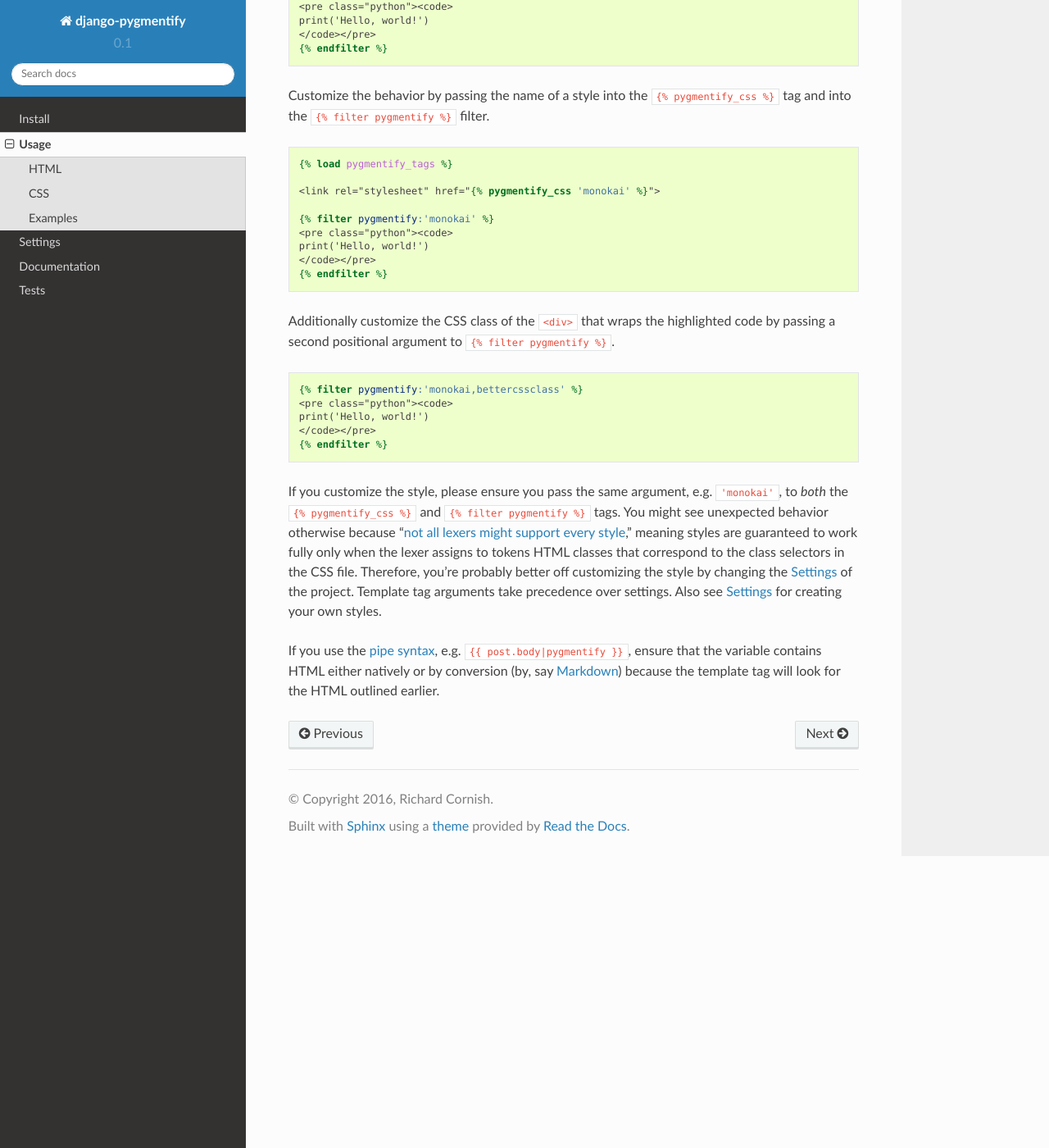
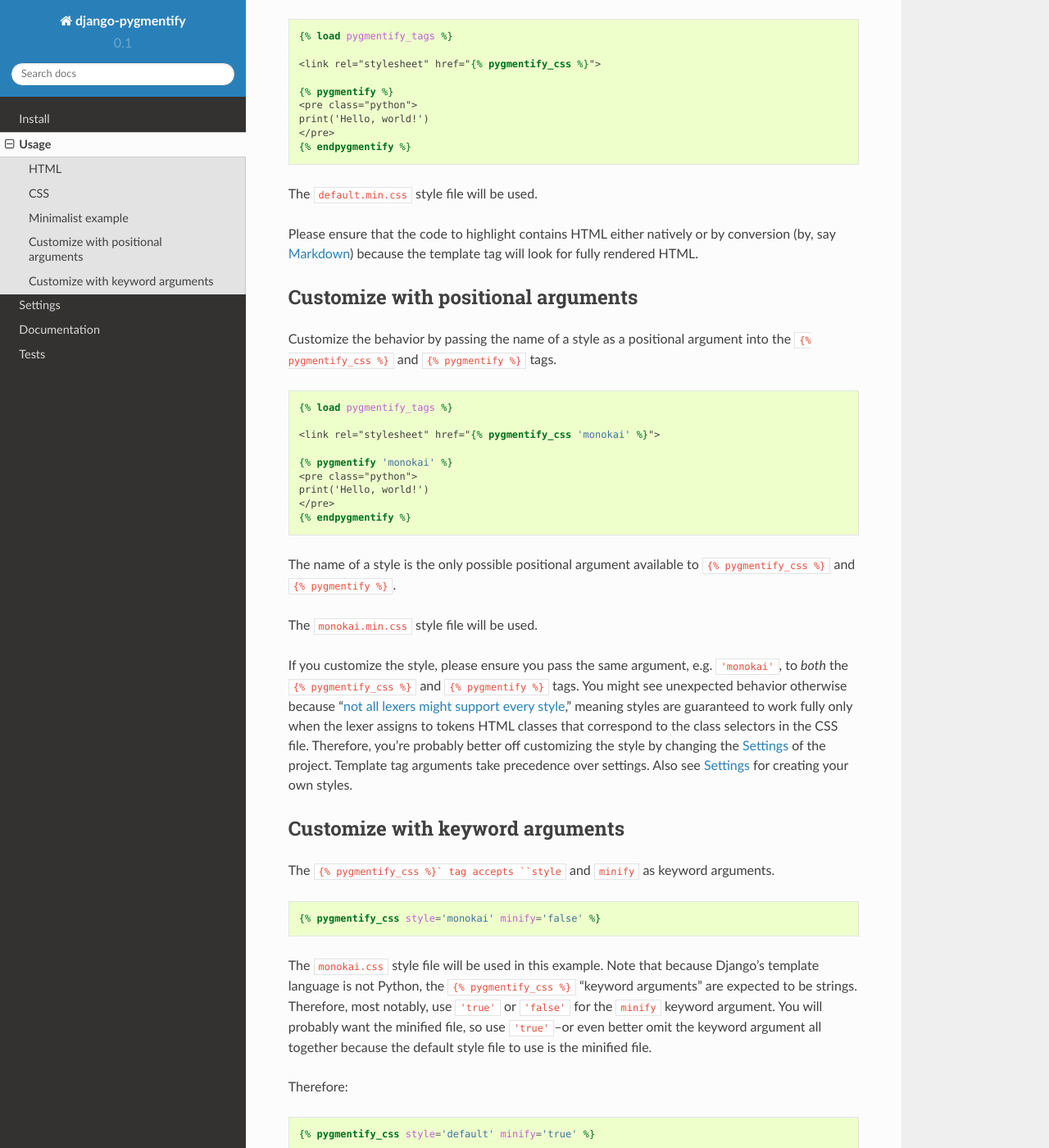
Before and after one commit to richardcornish/django-pygmentify, a Sphinx documentation site: the page built from docs/usage.rst, in a window 1280 px wide and 1400 px high, scrolled down 1781 px. Shown: the whole window at 82% size. Built offline with Sphinx 7.4.7 and the Read the Docs theme 2.0.0, drawn with Linux system fonts in a browser that asks for light colours; some of the changed text lies outside the part shown.

Commit message:
Rewrote template tag to accept kwargs

```diff
--- a/docs/tests.rst
+++ b/docs/tests.rst
@@ -15,7 +15,7 @@
    Creating test database for alias 'default'...
    ..........
    ----------------------------------------------------------------------
-   Ran 5 tests in 0.252s
+   Ran 9 tests in 0.326s
 
    OK
    Destroying test database for alias 'default'...
--- a/docs/usage.rst
+++ b/docs/usage.rst
@@ -12,28 +12,28 @@
 
    {% load pygmentify_tags %}
 
-Use the ``{% filter pygmentify %}`` template tag to covert HTML into Pygments HTML.
+Use the ``{% pygmentify %}`` template tag to covert HTML into Pygments HTML.
 
 .. code-block:: django
 
-   {% filter pygmentify %}
-   <pre class="python"><code>
+   {% pygmentify %}
+   <pre class="python">
    print('Hello, world!')
-   </code></pre>
-   {% endfilter %}
+   </pre>
+   {% endpygmentify %}
 
 Result:
 
 .. code-block:: html
 
-   <div class="highlight"><pre class="python"><code><span></span><span class="k">print</span><span class="p">(</span><span class="s2">&quot;Hello, world!&quot;</span><span class="p">)</span>
-   </code></pre></div>
+   <div class="highlight"><pre class="python"><span></span><span class="k">print</span><span class="p">(</span><span class="s2">&quot;Hello, world!&quot;</span><span class="p">)</span>
+   </pre></div>
 
-The ``{% filter pygmentify %}`` template tag expects an opening ``<pre>`` tag with a ``class`` attribute of the programming language that you are using. For example, ``<pre class="python">`` uses `Python <http://pygments.org/docs/lexers/#pygments.lexers.python.PythonLexer>`_, and ``<pre class="html">`` uses `HTML <http://pygments.org/docs/lexers/#pygments.lexers.html.HtmlLexer>`_.
+The ``{% pygmentify %}`` template tag expects an opening ``<pre>`` tag with a ``class`` attribute of the programming language that you are using that matches against the `short name of the corresponding Pygment lexer <http://pygments.org/docs/lexers/>`_. For example, ``<pre class="python">`` uses the `Python <http://pygments.org/docs/lexers/#pygments.lexers.python.PythonLexer>`_ lexer, and ``<pre class="html">`` uses the `HTML <http://pygments.org/docs/lexers/#pygments.lexers.html.HtmlLexer>`_ lexer to highlight code.
 
-If no CSS class is specified, the template tag makes a `best guess <http://pygments.org/docs/api/#pygments.lexers.guess_lexer>`_ using heuristics of the code inside of the ``<pre>`` element. If multiple CSS classes are specified, the first one is selected. The template tag also strips a possible ``language-`` prefix that could be prepended to the first class.
+If no CSS class is present, the template tag makes a `best guess <http://pygments.org/docs/api/#pygments.lexers.guess_lexer>`_ using heuristics of the code between the ``<pre>`` tags. If multiple CSS classes are present, the classes are collected into a list and are iterated against `all available lexers <http://pygments.org/docs/lexers/>`_.
 
-Pygments's default behavior strips your customized ``<pre class="...">`` tag and replaces it with a plain ``<pre>`` tag. The template tag undoes this unacceptable behavior and preserves the customized ``<pre class="...">`` tag. Additionally, the inner contents of the ``<pre class="...">`` are wrapped in a semantic ``<code>`` element if no ``code`` tags are present.
+Pygments's default behavior strips your customized ``<pre class="...">`` tag and replaces it with a plain ``<pre>`` tag. The template tag undoes this behavior and preserves the customized ``<pre class="...">`` tag.
 
 Consult the `Pygments documentation <http://pygments.org/docs/lexers/>`_ for all language short names. There's even a `Django <http://pygments.org/docs/lexers/#pygments.lexers.templates.DjangoLexer>`_ template one.
 
@@ -68,10 +68,14 @@
 
    $ cleancss <style>.css -o <style>.min.css
 
+The default output of the style file is the minified version.
+
 Please remember to put the ``<link>`` tag in the ``<head>`` of your document.
 
-Examples
-========
+Minimalist example
+==================
+
+The bare minimum to highlight your code is to use the ``{% pygmentify %}`` tag and to load a corresponding style with the ``{% pygmentify_css %}`` tag.
 
 .. code-block:: django
 
@@ -79,13 +83,20 @@
 
    <link rel="stylesheet" href="{% pygmentify_css %}">
 
-   {% filter pygmentify %}
-   <pre class="python"><code>
+   {% pygmentify %}
+   <pre class="python">
    print('Hello, world!')
-   </code></pre>
-   {% endfilter %}
+   </pre>
+   {% endpygmentify %}
 
-Customize the behavior by passing the name of a style into the ``{% pygmentify_css %}`` tag and into the ``{% filter pygmentify %}`` filter.
+The ``default.min.css`` style file will be used.
+
+Please ensure that the code to highlight contains HTML either natively or by conversion (by, say `Markdown <https://pythonhosted.org/Markdown/>`_) because the template tag will look for fully rendered HTML.
+
+Customize with positional arguments
+===================================
+
+Customize the behavior by passing the name of a style as a positional argument into the ``{% pygmentify_css %}`` and ``{% pygmentify %}`` tags.
 
 .. code-block:: django
 
@@ -93,22 +104,60 @@
 
    <link rel="stylesheet" href="{% pygmentify_css 'monokai' %}">
 
-   {% filter pygmentify:'monokai' %}
-   <pre class="python"><code>
+   {% pygmentify 'monokai' %}
+   <pre class="python">
    print('Hello, world!')
-   </code></pre>
-   {% endfilter %}
+   </pre>
+   {% endpygmentify %}
 
-Additionally customize the CSS class of the ``<div>`` that wraps the highlighted code by passing a second positional argument to ``{% filter pygmentify %}``.
+The name of a style is the only possible positional argument available to ``{% pygmentify_css %}`` and ``{% pygmentify %}``.
+
+The ``monokai.min.css`` style file will be used.
+
+If you customize the style, please ensure you pass the same argument, e.g. ``'monokai'``, to *both* the ``{% pygmentify_css %}`` and ``{% pygmentify %}`` tags. You might see unexpected behavior otherwise because "`not all lexers might support every style <http://pygments.org/docs/styles/>`_," meaning styles are guaranteed to work fully only when the lexer assigns to tokens HTML classes that correspond to the class selectors in the CSS file. Therefore, you're probably better off customizing the style by changing the :ref:`settings` of the project. Template tag arguments take precedence over settings. Also see :ref:`settings` for creating your own styles.
+
+Customize with keyword arguments
+================================
+
+The ``{% pygmentify_css %}` tag accepts ``style`` and ``minify`` as keyword arguments.
 
 .. code-block:: django
 
-   {% filter pygmentify:'monokai,bettercssclass' %}
-   <pre class="python"><code>
+   {% pygmentify_css style='monokai' minify='false' %}
+
+The ``monokai.css`` style file will be used in this example. Note that because Django's template language is not Python, the ``{% pygmentify_css %}`` "keyword arguments" are expected to be strings. Therefore, most notably, use ``'true'`` or ``'false'`` for the ``minify`` keyword argument. You will probably want the minified file, so use ``'true'``--or even better omit the keyword argument all together because the default style file to use is the minified file.
+
+Therefore:
+
+.. code-block:: django
+
+   {% pygmentify_css style='default' minify='true' %}
+
+is equivalent to...
+
+.. code-block:: django
+
+   {% pygmentify_css 'default' %}
+
+which is also equivalent to...
+
+.. code-block:: django
+
+   {% pygmentify_css %}
+
+The ``{% pygmentify %}` tag accepts all available options of Pygments's |htmlformatter| class, such as ``style`` and ``linenos``, as keyword arguments.
+
+.. code-block:: django
+
+   {% pygmentify style='monokai' cssclass='bettercssclass' linenos='true' linenostart=0 %}
+   <pre class="python">
    print('Hello, world!')
-   </code></pre>
-   {% endfilter %}
+   </pre>
+   {% endpygmentify %}
 
-If you customize the style, please ensure you pass the same argument, e.g. ``'monokai'``, to *both* the ``{% pygmentify_css %}`` and ``{% filter pygmentify %}`` tags. You might see unexpected behavior otherwise because "`not all lexers might support every style <http://pygments.org/docs/styles/>`_," meaning styles are guaranteed to work fully only when the lexer assigns to tokens HTML classes that correspond to the class selectors in the CSS file. Therefore, you're probably better off customizing the style by changing the :ref:`settings` of the project. Template tag arguments take precedence over settings. Also see :ref:`settings` for creating your own styles.
+Again, because Django's template language is not Python, template tags expect either a string or a number as a keyword argument. Therefore, in instances when Pygments's ``HtmlFormatter`` constructor expects a Python data type, such as a string, number, boolean, or list, the value of the keyword argument should be the equivalent string or number. For example, pass ``'true'`` as the equivalent of ``True`` or ``'[...]'`` as the equivalent of ``[...]``. Numbers can be left as is. All keyword arguments are later coerced into Python data types.
 
-If you use the `pipe syntax <https://docs.djangoproject.com/en/1.10/ref/templates/language/#filters>`_, e.g. ``{{ post.body|pygmentify }}``, ensure that the variable contains HTML either natively or by conversion (by, say `Markdown <https://pythonhosted.org/Markdown/>`_) because the template tag will look for the HTML outlined earlier.
+Please see Pygments's documentation for |htmlformatter| all available keyword arguments.
+
+.. |htmlformatter| replace:: ``HtmlFormatter``
+.. _htmlformatter: http://pygments.org/docs/formatters/#HtmlFormatter
```
Also changed, not shown: README.rst (+12 -7 lines), docs/index.rst (+12 -7 lines), 4 other files.
